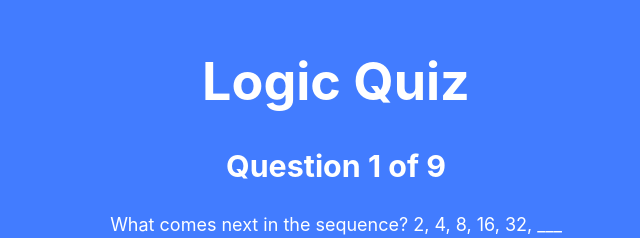
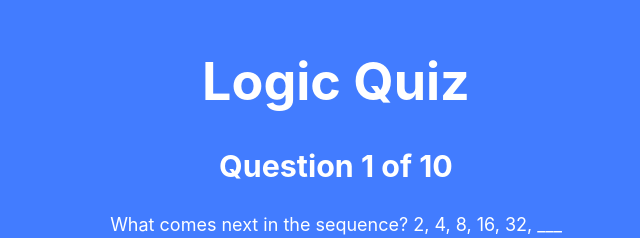
Before and after one commit to Urannni/BrainChallenge, a React (Create React App) app: page /Quiz in a window 1280 px wide. Shown: the part 151-389 px from the top of the page, without its empty margins (304-944 px from the left). Built offline with nearby package versions, Linux system fonts and the light colour scheme.

Commit message:
added a question to the quiz

```diff
--- a/src/components/Quiz.jsx
+++ b/src/components/Quiz.jsx
@@ -1,21 +1,22 @@
 import React, { useState } from "react";
 import "./Quiz.css";
 
-
 const questions = [
   {
-    question: "What comes next in the sequence? 2, 4, 8, 16, 32, ___",
+    question:
+    "What comes next in the sequence? 2, 4, 8, 16, 32, ___",
     options: ["48", "50", "60", "64"],
     answer: "64",
   },
   {
     question:
       "Mary's father has 5 daughters: Nana, Nene, Nini, Nono. What is the name of the fifth daughter?",
-    options: ["Nunu", "Mary", "Nina", "None"],
+    options: ["Nunu", "None", "Nina", "Mary"],
     answer: "Mary",
   },
   {
-    question: "I am an odd number. Take away one letter, and I become even. What am I?",
+    question:
+      "I am an odd number. Take away one letter, and I become even. What am I?",
     options: ["7", "9", "11", "13"],
     answer: "7",
   },
@@ -26,34 +27,53 @@ const questions = [
     answer: "1 hour",
   },
   {
-    question: "Two fathers and two sons go fishing. They catch 3 fish, and each person gets one fish. How is this possible?",
-    options: ["They are 3 people (grandfather, father, and son)", "There are two families", "They are related twins", "They are 4 people fishing"],
+    question:
+      "Two fathers and two sons go fishing. They catch 3 fish, and each person gets one fish. How is this possible?",
+    options: [
+      "They are 3 people (grandfather, father, and son)",
+      "There are two families",
+      "They are related twins",
+      "They are 4 people fishing",
+    ],
     answer: "They are 3 people (grandfather, father, and son)",
   },
   {
-    question: "There are three boxes. One contains apples, one contains oranges, and one contains both. Each is labeled incorrectly. How can you label them correctly by picking only one fruit from one box?",
+    question:
+      "There are three boxes. One contains apples, one contains oranges, and one contains both. Each is labeled incorrectly. How can you label them correctly by picking only one fruit from one box?",
     options: [
       "Pick from the box labeled 'both'",
       "Pick from the box labeled 'apples'",
       "Pick from the box labeled 'oranges'",
-      "Ask the storekeeper"
+      "Ask the storekeeper",
     ],
     answer: "Pick from the box labeled 'both'",
   },
   {
-    question: "I have keys but no locks. I have space but no room. You can enter, but you can’t go outside. What am I?",
+    question:
+      "I have keys but no locks. I have space but no room. You can enter, but you can't go outside. What am I?",
     options: ["A keyboard", "A house", "A door", "An airplane"],
     answer: "A keyboard",
   },
   {
-    question: "What has cities but no houses, forests but no trees, and rivers but no water?",
-    options: ["A map", "A city plan", "A book", "A newspaper"],
+    question:
+      "What has cities but no houses, forests but no trees, and rivers but no water?",
+    options: ["A city plan", "A map", "A book", "A newspaper"],
     answer: "A map",
   },
   {
-    question: "What is the smallest number you can subtract from another number to get 0?",
+    question:
+      "What is the smallest number you can subtract from another number to get 0?",
     options: ["1", "0", "-1", "None"],
     answer: "0",
+  },
+  {
+    question:
+      "A farmer is trying to cross a river with a fox, a chicken, and a bag of grain. He has a small boat that can only carry him and one other item at a time. If left alone, the fox will eat the chicken, and the chicken will eat the grain. How can the farmer get all three items across the river safely?",
+    options: ["Take the fox first, then the chicken, and then the grain.",
+       " Take the chicken first, return with the fox, then take the grain.",
+        "Take the chicken first, return alone, take the grain across, return with the chicken, then take the fox, and finally return to get the chicken.",
+        " It is impossible to get all items across safely."],
+    answer: "Take the chicken first, return alone, take the grain across, return with the chicken, then take the fox, and finally return to get the chicken.",
   },
 ];
 
@@ -68,7 +88,6 @@ function Quiz() {
     if (selectedAnswer === correctAnswer) {
       setScore(score + 1);
     }
-
 
     if (currentQuestion + 1 < questions.length) {
       setCurrentQuestion(currentQuestion + 1);
```
